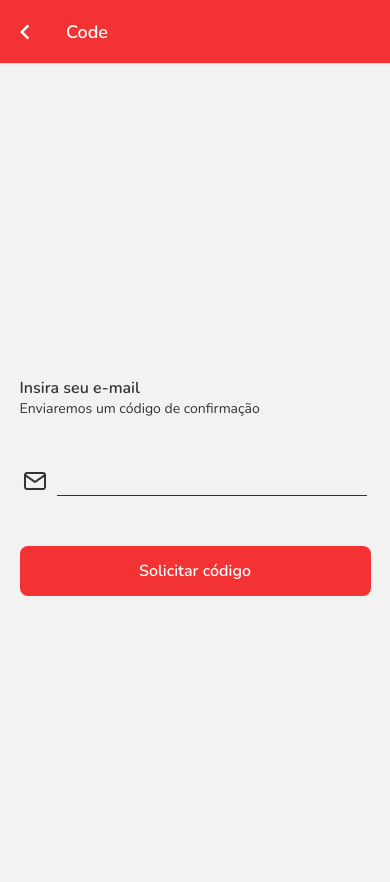
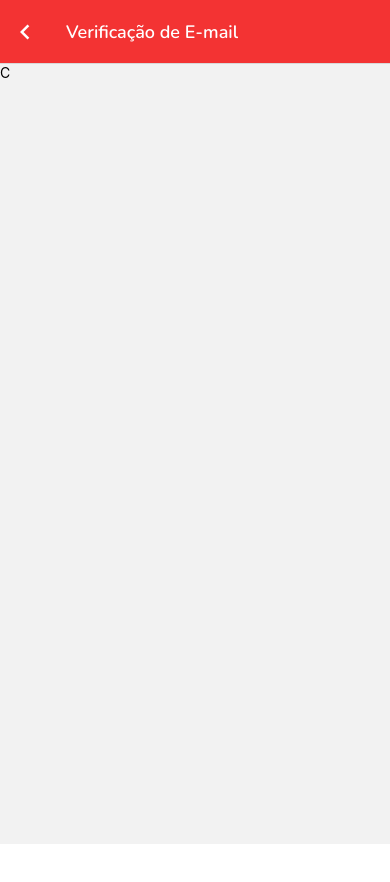
Before and after one commit to netodomingos/pedeai, a React Native app: screen /Code in a window 390 px wide. Shown: the top 882 px of the page. After the commit the page ends 844 px from the top, so only its background shows below. Built offline with nearby package versions, Linux system fonts and the light colour scheme.

Commit message:
✨feature: code screen

```diff
--- /dev/null
+++ b/src/app/code/code.tsx
@@ -0,0 +1,10 @@
+import { View, Text } from 'react-native'
+import React from 'react'
+
+export default function Code() {
+  return (
+    <View>
+      <Text>C</Text>
+    </View>
+  )
+}
--- a/src/routes/Routes.tsx
+++ b/src/routes/Routes.tsx
@@ -1,10 +1,12 @@
 import { createStackNavigator } from '@react-navigation/stack';
+
+import { Colors } from '../constants/colors';
+
+import BackButton from '../components/backButton';
 
 import Welcome from '../app/welcome/welcome';
 import Email from '../app/email/email';
-import { Colors } from '../constants/colors';
-import BackButton from '../components/backButton';
-import { useNavigation } from '@react-navigation/native';
+import Code from '../app/code/code';
 
 const Stack = createStackNavigator();
 
@@ -24,7 +26,7 @@ export default function Routes() {
     >
       <Stack.Screen name="Welcome" component={Welcome} options={{ headerShown: false }}/>
       <Stack.Screen name="Email" component={Email} options={{ title: 'Entrar com E-mail' }}/>
-      <Stack.Screen name="Code" component={Email} />
+      <Stack.Screen name="Code" component={Code} options={{ title: 'Verificação de E-mail' }} />
     </Stack.Navigator>
   );
 }
```
